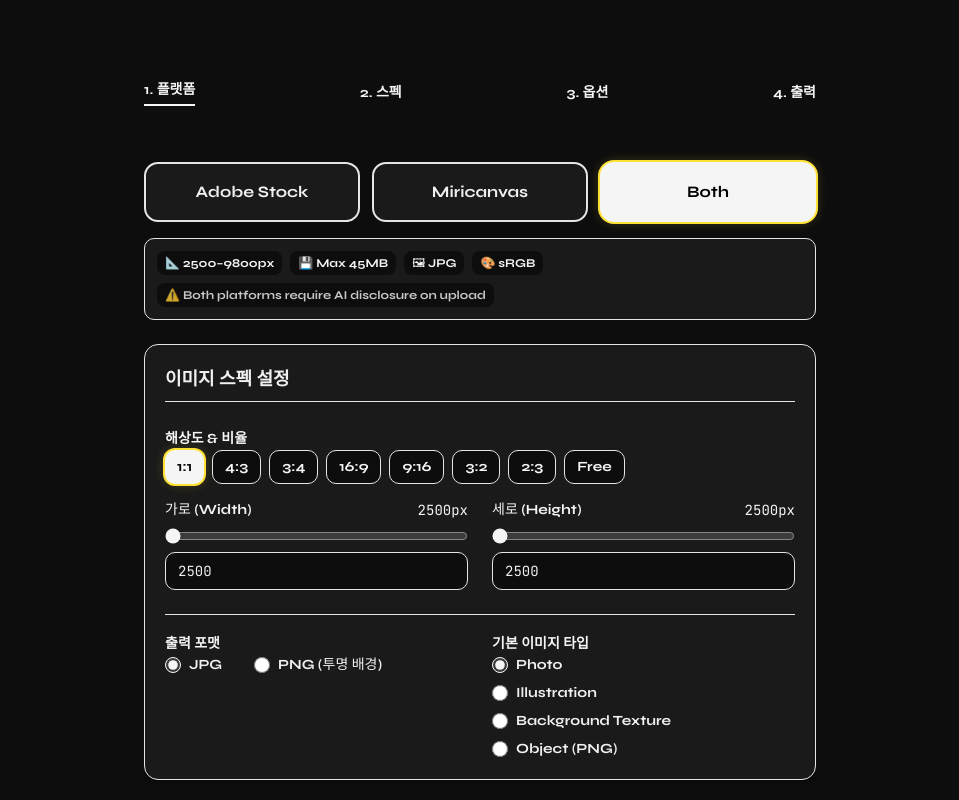
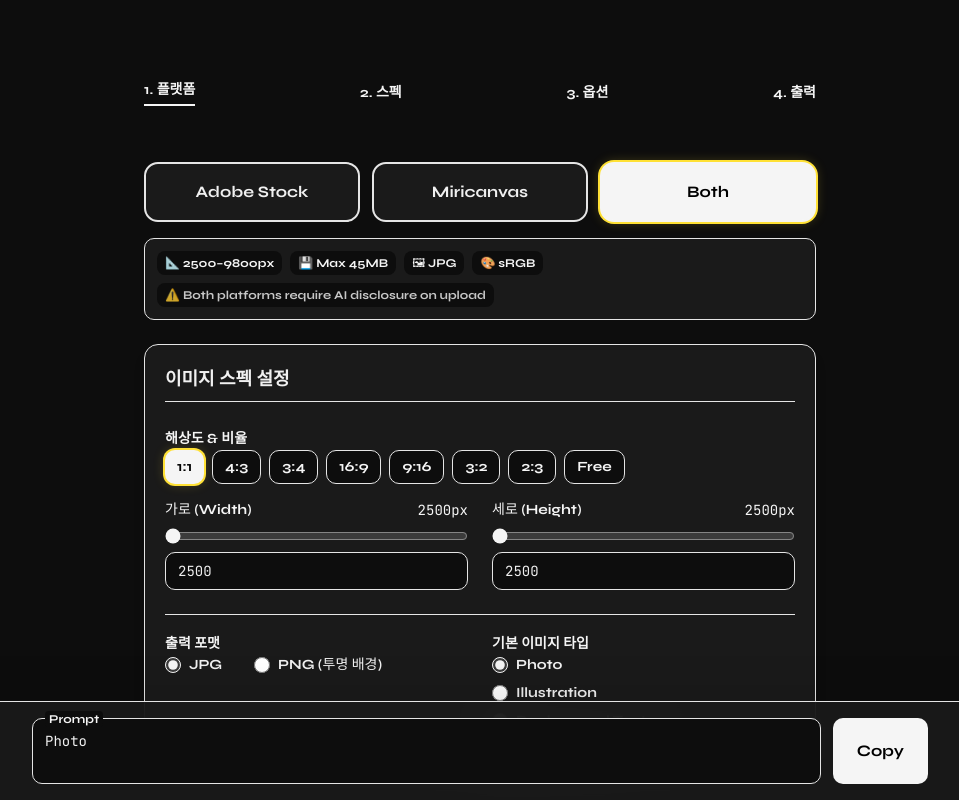
Before and after one commit to Jiny-verse/banan-stock, a Next.js app in the folder nano-banana-stock/: page / in a window 1280 px wide. Shown: the top 800 px of the page, without its empty margins (160-1119 px from the left). Built offline with nearby package versions, Linux system fonts and the light colour scheme.

Commit message:
Feat: 프롬프트 결과 및 빌더 로직 (TASK 06) 구현 - ResultArea.tsx 하단 고정 바 구현 (클립보드 복사) - promptEngine.ts 프롬프트 합성 엔진 로직 구성 - page.tsx 하단 연동

```diff
--- a/nano-banana-stock/src/app/page.tsx
+++ b/nano-banana-stock/src/app/page.tsx
@@ -2,16 +2,18 @@
 import PlatformSelector from "@/components/platform/PlatformSelector";
 import SpecSettings from "@/components/spec/SpecSettings";
 import PromptBuilder from "@/components/prompt/PromptBuilder";
+import ResultArea from "@/components/prompt/ResultArea";
 
 export default function Home() {
   return (
     <main className="min-h-screen py-10 px-4">
       <StepIndicator />
-      <section className="flex flex-col gap-6 max-w-2xl mx-auto">
+      <section className="flex flex-col gap-6 max-w-2xl mx-auto mb-32">
         <PlatformSelector />
         <SpecSettings />
         <PromptBuilder />
       </section>
+      <ResultArea />
     </main>
   );
 }
--- /dev/null
+++ b/nano-banana-stock/src/components/prompt/ResultArea.tsx
@@ -0,0 +1,79 @@
+"use client";
+
+import { usePromptStore } from "@/store/promptStore";
+import { generatePrompt } from "@/lib/promptEngine";
+import { useState } from "react";
+import { cn } from "@/lib/utils";
+
+export default function ResultArea() {
+  const state = usePromptStore();
+  const [copiedP, setCopiedP] = useState(false);
+  const [copiedN, setCopiedN] = useState(false);
+
+  const { prompt, negativePrompt: negative } = generatePrompt({
+    selections: state.selections,
+    imageType: state.imageType,
+    format: state.format,
+  });
+
+  const handleCopy = async (text: string, type: "prompt" | "negative") => {
+    if (!text) return;
+    await navigator.clipboard.writeText(text);
+    if (type === "prompt") {
+      setCopiedP(true);
+      setTimeout(() => setCopiedP(false), 2000);
+    } else {
+      setCopiedN(true);
+      setTimeout(() => setCopiedN(false), 2000);
+    }
+  };
+
+  return (
+    <>
+      <div className="h-48" /> {/* 하단 고정 바가 가리지 않도록 여백 */}
+      <div className="fixed bottom-0 left-0 right-0 bg-surface/90 backdrop-blur-xl border-t border-border p-4 shadow-[0_-10px_40px_rgba(0,0,0,0.1)] z-50 transition-all">
+        <div className="max-w-4xl mx-auto flex flex-col gap-3">
+          {/* 긍정 프롬프트 영역 */}
+          <div className="flex items-start gap-3 w-full">
+            <div className="flex-1 bg-bg border border-border rounded-lg p-3 relative group">
+              <span className="text-xs font-bold text-accent absolute -top-2 left-3 bg-bg px-1 rounded">Prompt</span>
+              <p className="text-sm text-text font-mono break-all line-clamp-2 min-h-[40px]">
+                {prompt || "옵션을 선택하면 프롬프트가 자동 생성됩니다."}
+              </p>
+            </div>
+            <button
+              onClick={() => handleCopy(prompt, "prompt")}
+              className={cn(
+                "h-full min-h-[66px] px-6 rounded-lg font-bold transition-all whitespace-nowrap",
+                copiedP ? "bg-green-500 text-white" : "bg-accent text-black hover:opacity-90 active:scale-95"
+              )}
+            >
+              {copiedP ? "복사완료!" : "Copy"}
+            </button>
+          </div>
+
+          {/* 부정 프롬프트 영역 (존재할 때만 표시) */}
+          {negative && (
+            <div className="flex items-start gap-3 w-full opacity-80 scale-95 origin-left">
+              <div className="flex-1 bg-bg border-border rounded-lg p-2 relative group">
+                <span className="text-[10px] font-bold text-muted absolute -top-1.5 left-3 bg-bg px-1 rounded border border-border">Negative</span>
+                <p className="text-xs text-muted font-mono break-all line-clamp-1">
+                  {negative}
+                </p>
+              </div>
+              <button
+                onClick={() => handleCopy(negative, "negative")}
+                className={cn(
+                  "px-4 rounded-lg font-bold text-xs transition-all border",
+                  copiedN ? "border-green-500 text-green-500" : "border-border text-muted hover:text-text"
+                )}
+              >
+                {copiedN ? "복사됨!" : "Copy Neg"}
+              </button>
+            </div>
+          )}
+        </div>
+      </div>
+    </>
+  );
+}
--- /dev/null
+++ b/nano-banana-stock/src/lib/promptEngine.ts
@@ -0,0 +1,58 @@
+import { STYLES } from "@/data/styles";
+import { BACKGROUNDS } from "@/data/backgrounds";
+import { USE_CASES } from "@/data/useCases";
+import { CAMERA_BODIES, CAMERA_LENSES, CAMERA_APERTURE } from "@/data/camera";
+import { LIGHTING } from "@/data/lighting";
+import { MOODS } from "@/data/moods";
+
+import { Option } from "@/types";
+
+export interface StoreState {
+  selections: Record<string, string[]>;
+  imageType: string;
+  format: string;
+}
+
+const CATEGORY_MAP: Record<string, Option[]> = {
+  usecases: USE_CASES,
+  styles: STYLES,
+  backgrounds: BACKGROUNDS,
+  camera_bodies: CAMERA_BODIES,
+  camera_lenses: CAMERA_LENSES,
+  camera_apertures: CAMERA_APERTURE,
+  lighting: LIGHTING,
+  moods: MOODS,
+};
+
+export function generatePrompt(state: StoreState) {
+  const { selections, imageType, format } = state;
+  const tags: string[] = [];
+  const negatives: string[] = [];
+
+  // 1. 기본 이미지 타입 및 포맷
+  tags.push(imageType);
+  if (format === "PNG") {
+    tags.push("transparent background", "isolated object", "clean edges");
+  }
+
+  // 2. 선택된 카테고리 태그 취합
+  for (const [category, ids] of Object.entries(selections)) {
+    const arr = CATEGORY_MAP[category] || [];
+    for (const id of ids) {
+      const opt = arr.find((o) => o.id === id);
+      if (opt && opt.tags) {
+        tags.push(...opt.tags);
+      }
+
+      // 자동 네거티브 태그 (Style 등)
+      if (opt && (opt as any).autoNeg) {
+        negatives.push(...(opt as any).autoNeg);
+      }
+    }
+  }
+
+  return {
+    prompt: Array.from(new Set(tags)).filter(Boolean).join(", "),
+    negativePrompt: Array.from(new Set(negatives)).filter(Boolean).join(", "),
+  };
+}
```
